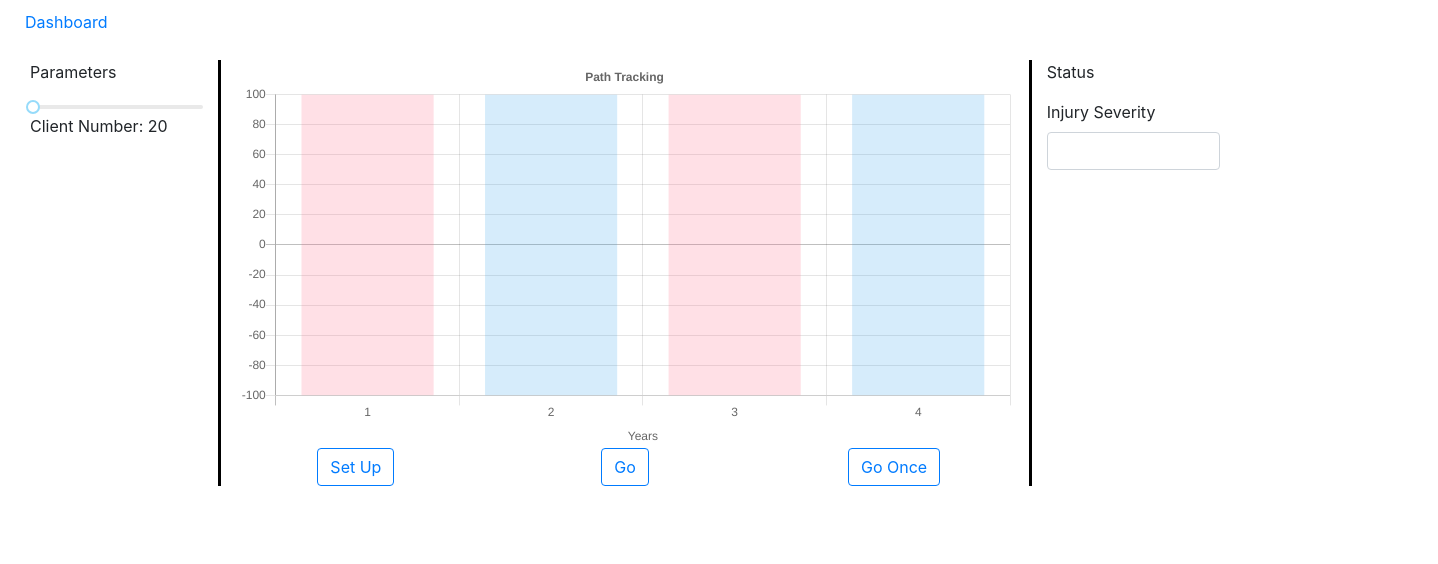
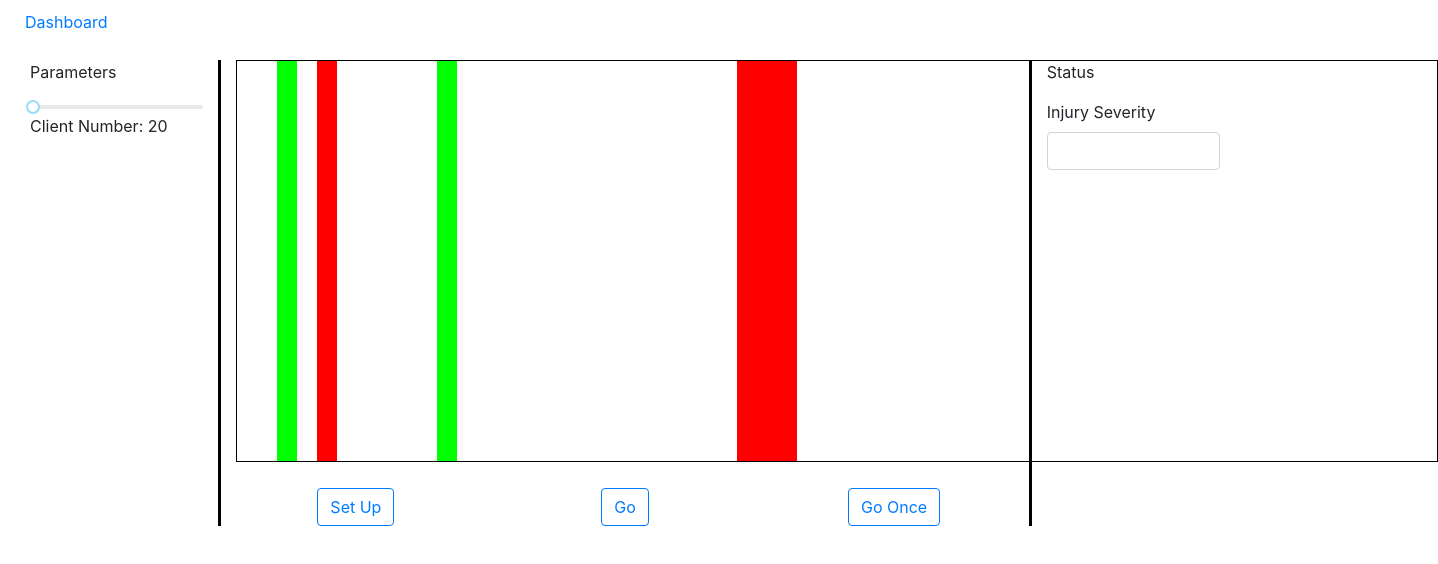
Before and after one commit to shengwu1026/netlogo-trustmodel-ui, a React (Create React App) app: page / in a window 1280 px wide. Shown: the top 564 px of the page, 1438 px wide, since content can reach past the window. Built offline with nearby package versions, Linux system fonts and the light colour scheme.

Commit message:
basic canvas done

```diff
--- a/package.json
+++ b/package.json
@@ -4,13 +4,10 @@
   "private": true,
   "dependencies": {
     "bootstrap": "^4.1.3",
-    "chart.js": "^2.7.2",
-    "chartjs-plugin-streaming": "^1.6.0",
     "jquery": "^3.3.1",
     "popper.js": "^1.14.4",
     "rc-slider": "^8.6.1",
     "react": "^16.4.2",
-    "react-chartjs-2": "^2.7.4",
     "react-dom": "^16.4.2",
     "react-redux": "^5.0.7",
     "react-router-dom": "^4.3.1",
--- a/src/components/Dashboard.js
+++ b/src/components/Dashboard.js
@@ -1,5 +1,5 @@
 import React, { Component } from 'react';
-import '../styles/charts.css';
+import '../styles/dashboard.css';
 import 'rc-slider/assets/index.css';
 import 'rc-tooltip/assets/bootstrap.css';
 import MainChart from './MainChart';
--- a/src/components/Loading.js
+++ b/src/components/Loading.js
@@ -4,7 +4,7 @@ import PropTypes from 'prop-types';
 const styles = {
   content: {
     textAlign: 'center',
-    fontSize: '35px'
+    fontSize: '20px'
   }
 };
 
--- a/src/components/MainChart.js
+++ b/src/components/MainChart.js
@@ -1,80 +1,52 @@
-import React from "react";
+import React, {Component} from "react";
 import {connect} from 'react-redux';
-import {Bar} from 'react-chartjs-2'
 import Loading from './Loading';
+import '../styles/mainChart.css';
 
-class MainChart extends React.Component {
+class MainChart extends Component {
+  componentDidUpdate() {
+    if(this.props.reliefZone1) {
+      var ctx = document.getElementById("mainChart").getContext("2d");
+      ctx.fillStyle = "#00FF00";
+      ctx.fillRect(
+        this.props.reliefZone1.startPosition,
+        0,
+        this.props.reliefZone1.endPosition-this.props.reliefZone1.startPosition,
+        400
+      )
+
+      ctx.fillStyle = "#00FF00";
+      ctx.fillRect(
+        this.props.reliefZone2.startPosition,
+        0,
+        this.props.reliefZone2.endPosition-this.props.reliefZone2.startPosition,
+        400
+      )
+
+      ctx.fillStyle = "#FF0000";
+      ctx.fillRect(
+        this.props.shockZone1.startPosition,
+        0,
+        this.props.shockZone1.endPosition-this.props.shockZone1.startPosition,
+        400
+      )
+
+      ctx.fillStyle = "#FF0000";
+      ctx.fillRect(
+        this.props.shockZone2.startPosition,
+        0,
+        this.props.shockZone2.endPosition-this.props.shockZone2.startPosition,
+        400
+      )
+    }
+  }
+
   render() {
-    const data = (canvas) => {
-      const ctx = canvas.getContext("2d");
-      return {
-        labels: ['1', '2', '3', '4'],
-        datasets: [
-          {
-            label: 'Path Tracking',
-            data: [
-              {x: this.props.reliefZone1.startPosition, y: 100},
-              {x: this.props.reliefZone2.startPosition, y: 100},
-              {x: this.props.shockZone1.startPosition, y: 100},
-              {x: this.props.shockZone2.startPosition, y: 100}
-            ],
-            backgroundColor: [
-              'rgba(255, 99, 132, 0.2)',
-              'rgba(54, 162, 235, 0.2)',
-              'rgba(255, 99, 132, 0.2)',
-              'rgba(54, 162, 235, 0.2)'
-            ]
-          },
-          {
-            data: [
-              {x: this.props.reliefZone1.startPosition, y: -100},
-              {x: this.props.reliefZone2.startPosition, y: -100},
-              {x: this.props.shockZone1.startPosition, y: -100},
-              {x: this.props.shockZone2.startPosition, y: -100}
-            ],
-            backgroundColor: [
-              'rgba(255, 99, 132, 0.2)',
-              'rgba(54, 162, 235, 0.2)',
-              'rgba(255, 99, 132, 0.2)',
-              'rgba(54, 162, 235, 0.2)'
-            ]
-          }
-        ]
-      }
-    };
-
-    const options = {
-      responsive: true,
-      legend: {
-        display: false
-      },
-      title: {
-        display: true,
-        text: 'Path Tracking'
-      },
-      scales: {
-        xAxes: [{
-          stacked: true,
-          scaleLabel: {
-            display: true,
-            labelString: 'Years'
-          },
-        }],
-        yAxes: [{
-          display: true,
-          ticks: {
-            min: -100,
-            max: 100
-          }
-        }]
-      }
-    };
-
     return (
       <div>
         {!this.props.reliefZone1
           ? <Loading text='Loading'/>
-          : <Bar data={data} options={options}/>
+          : <canvas id="mainChart" width="1200" height="400"></canvas>
         }
       </div>
     );
--- a/src/styles/charts.css
+++ /dev/null
@@ -1,6 +0,0 @@
-#charts {
-    border-left-style: solid;
-    border-left-color: black;
-    border-right-style: solid;
-    border-right-color: black;
-}
--- a/src/styles/dashboard.css
+++ b/src/styles/dashboard.css
@@ -0,0 +1,6 @@
+#charts {
+    border-left-style: solid;
+    border-left-color: black;
+    border-right-style: solid;
+    border-right-color: black;
+}
--- /dev/null
+++ b/src/styles/mainChart.css
@@ -0,0 +1,4 @@
+#mainChart {
+    border:1px solid #000000;
+    margin-bottom: 20px;
+}
--- a/src/utils/_DATA.js
+++ b/src/utils/_DATA.js
@@ -1,23 +1,23 @@
 let zones = {
   shockZone1: {
     id: 'shock_zone_1',
-    startPosition: 40,
-    endPosition: 50
+    startPosition: 40*2,
+    endPosition: 50*2
   },
   shockZone2: {
     id: 'shock_zone_2',
-    startPosition: 250,
-    endPosition: 280
+    startPosition: 250*2,
+    endPosition: 280*2
   },
   reliefZone1: {
     id: 'relief_zone_1',
-    startPosition: 20,
-    endPosition: 30
+    startPosition: 20*2,
+    endPosition: 30*2
   },
   reliefZone2: {
     id: 'relief_zone_2',
-    startPosition: 100,
-    endPosition: 110
+    startPosition: 100*2,
+    endPosition: 110*2
   }
 };
 
```
